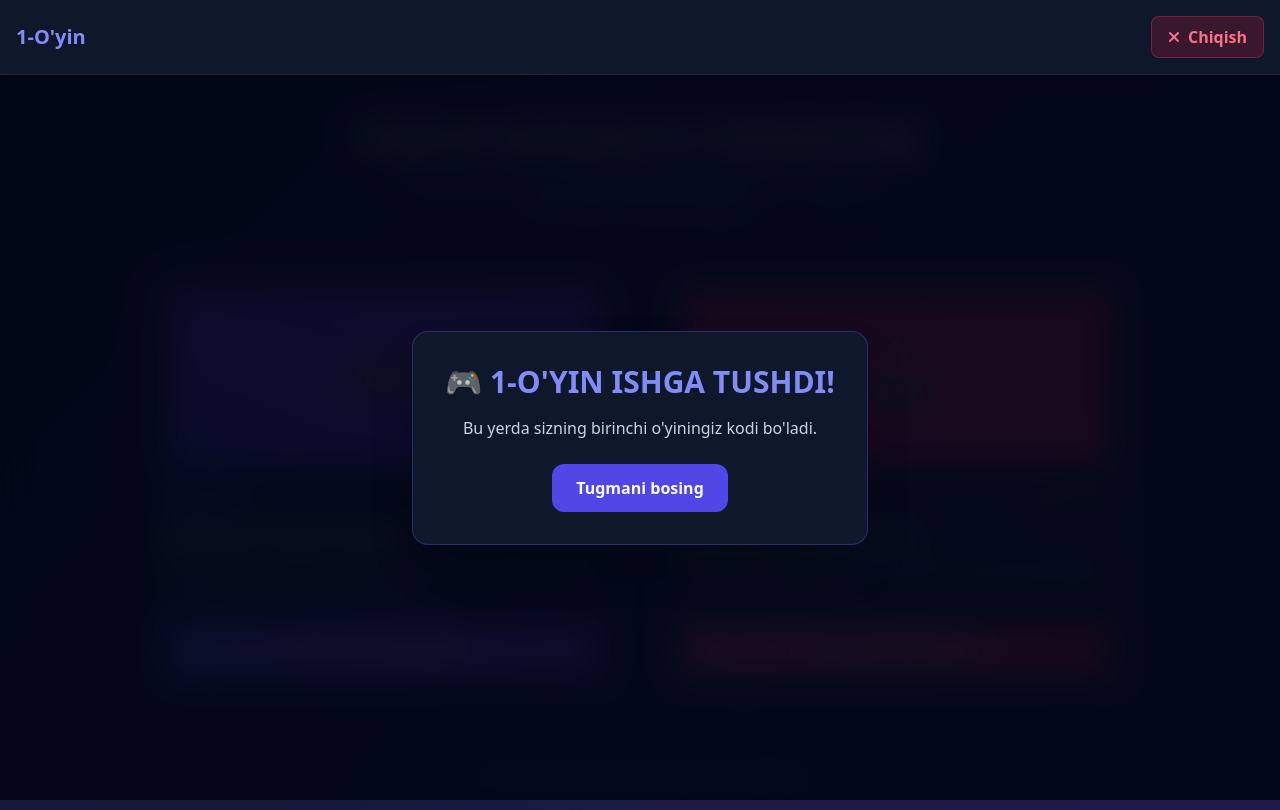
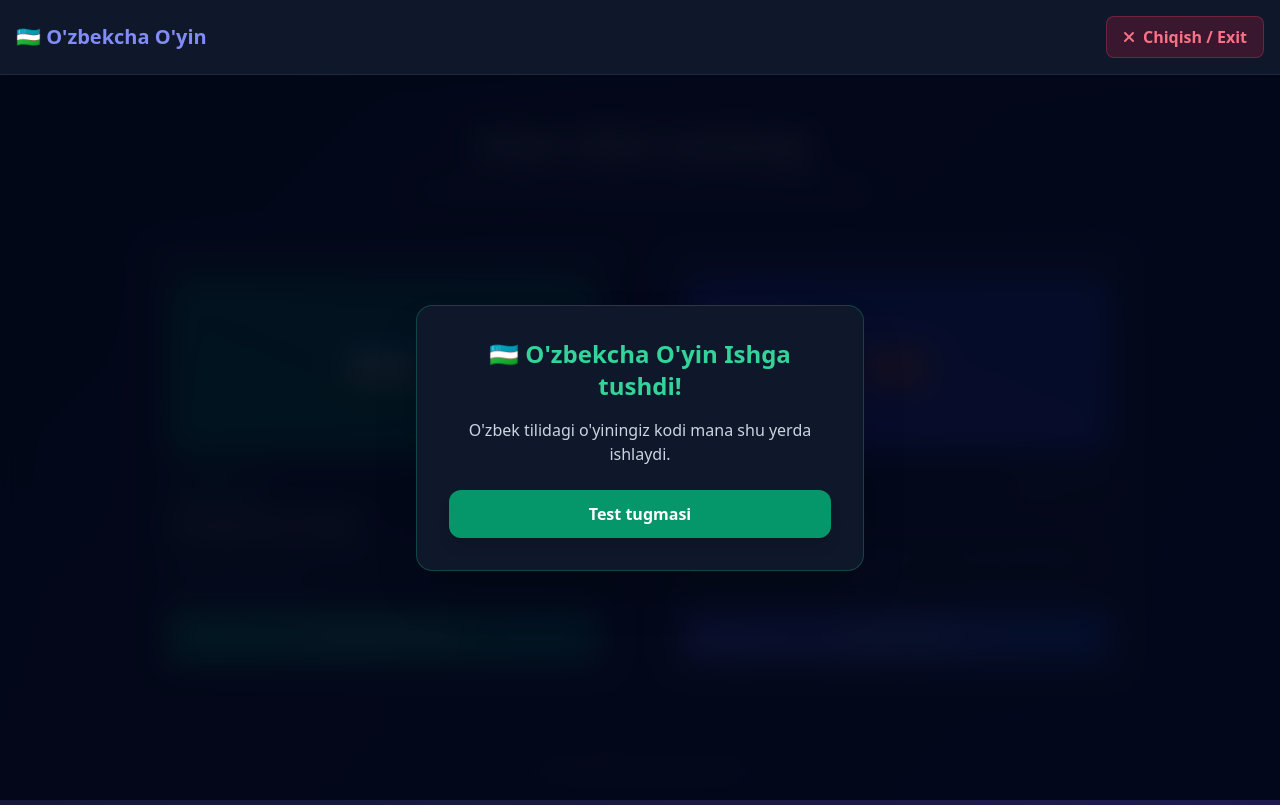
Before and after one commit to Onlinegames-site/Free, a plain HTML site: page index.html in a window 1280 px wide. Both pictures are taken after a click on the button "Oʻyinni boshlash". Drawn offline with nearby package versions, Linux system fonts and the light colour scheme.

Commit message:
Update index.html

```diff
--- a/index.html
+++ b/index.html
@@ -3,10 +3,10 @@
 <head>
     <meta charset="UTF-8">
     <meta name="viewport" content="width=device-width, initial-scale=1.0">
-    <title>Game Portal - Bosh Menyu</title>
-    <!-- Tailwind CSS (Dizayn va uslublar uchun) -->
+    <title>Game Portal - O'zbekcha va Inglizcha O'yinlar</title>
+    <!-- Tailwind CSS -->
     <script src="https://cdn.tailwindcss.com"></script>
-    <!-- FontAwesome (Ikonkalar uchun) -->
+    <!-- FontAwesome -->
     <link rel="stylesheet" href="https://cdnjs.cloudflare.com/ajax/libs/font-awesome/6.4.0/css/all.min.css">
     <style>
         body {
@@ -29,157 +29,147 @@
 </head>
 <body class="font-sans antialiased flex flex-col justify-between">
 
-    <!-- Navbar / Yuqori panel -->
+    <!-- Navbar -->
     <header class="w-full p-5 border-b border-slate-800 bg-slate-900/50 backdrop-blur-md flex justify-between items-center">
         <div class="flex items-center space-x-3">
             <i class="fa-solid font-bold text-indigo-500 text-3xl fa-gamepad animate-pulse"></i>
             <h1 class="text-2xl font-extrabold tracking-wider bg-gradient-to-r from-indigo-400 to-pink-500 bg-clip-text text-transparent">
-                GAME PORTAL
+                MULTILINGUAL GAMES
             </h1>
         </div>
-        <div class="flex items-center space-x-4 text-sm text-slate-400">
-            <span class="bg-slate-800 px-3 py-1.5 rounded-full border border-slate-700">
-                <i class="fa-solid fa-users text-emerald-400 mr-1.5"></i> Onlayn: <strong class="text-white">1</strong>
-            </span>
+        <div class="flex items-center space-x-2 text-sm text-slate-300">
+            <span class="bg-indigo-600/20 border border-indigo-500/30 px-3 py-1 rounded-full text-indigo-300">🇺🇿 / 🇬🇧</span>
         </div>
     </header>
 
-    <!-- Asosiy menyu va o'yinlar -->
-    <main class="max-w-5xl mx-auto px-4 py-10 w-full flex-grow">
+    <!-- Asosiy menyu -->
+    <main class="max-w-5xl mx-auto px-4 py-12 w-full flex-grow">
         <div class="text-center mb-12">
-            <h2 class="text-4xl font-black mb-3">Oʻyinni tanlang va rohatlaning!</h2>
+            <h2 class="text-4xl font-black mb-3">Oʻyin tilini tanlang</h2>
             <p class="text-slate-400 max-w-lg mx-auto">
-                Quyidagi oʻyinlardan birini tanlang hamda "Boshlash" tugmasini bosib darhol oʻyinni boshlang.
+                Oʻzingizga qulay tilni tanlang va qiziqarli oʻyinlarni boshlang!
             </p>
         </div>
 
-        <!-- 2 ta O'yin kartochkalari gridi -->
+        <!-- 2 ta Til va O'yin Kartochkalari -->
         <div class="grid grid-cols-1 md:grid-cols-2 gap-8">
 
-            <!-- 1-O'yin Card -->
-            <div class="game-card rounded-2xl p-6 flex flex-col justify-between">
+            <!-- 1. O'ZBEKCHA O'YIN -->
+            <div class="game-card rounded-2xl p-6 flex flex-col justify-between border-t-4 border-t-emerald-500">
                 <div>
-                    <div class="w-full h-44 rounded-xl bg-gradient-to-tr from-indigo-600 to-purple-600 flex items-center justify-center mb-5 text-6xl shadow-lg">
-                        🎮
+                    <div class="w-full h-44 rounded-xl bg-gradient-to-tr from-emerald-600 to-teal-700 flex items-center justify-center mb-5 text-6xl shadow-lg">
+                        🇺🇿
                     </div>
                     <div class="flex justify-between items-center mb-2">
-                        <span class="text-xs uppercase font-bold tracking-wider px-2.5 py-1 rounded bg-indigo-500/20 text-indigo-400 border border-indigo-500/30">1-O'yin</span>
-                        <span class="text-xs text-slate-400"><i class="fa-solid fa-star text-amber-400 mr-1"></i> Top o'yin</span>
+                        <span class="text-xs uppercase font-bold tracking-wider px-2.5 py-1 rounded bg-emerald-500/20 text-emerald-400 border border-emerald-500/30">O'zbek tili</span>
+                        <span class="text-xs text-slate-400"><i class="fa-solid fa-gamepad text-emerald-400 mr-1"></i> Interaktiv</span>
                     </div>
-                    <h3 class="text-2xl font-bold mb-2 text-white">Birinchi Oʻyin Nomi</h3>
+                    <h3 class="text-2xl font-bold mb-2 text-white">Oʻzbekcha Oʻyin</h3>
                     <p class="text-slate-400 text-sm mb-6">
-                        Bu oʻyin haqida qisqacha maʼlumot yoki tavsif. Oʻyiningiz qoidasi va maqsadi haqida yozishingiz mumkin.
+                        Toʻliq oʻzbek tilida tayyorlangan qiziqarli oʻyin. Qoidalari va savollari oʻzbek tilida.
                     </p>
                 </div>
-                <button onclick="startGame(1)" class="w-full py-3.5 px-6 rounded-xl bg-gradient-to-r from-indigo-500 to-purple-600 hover:from-indigo-600 hover:to-purple-700 font-bold text-white shadow-lg transition active:scale-95 flex items-center justify-center space-x-2">
+                <button onclick="startGame('uz')" class="w-full py-3.5 px-6 rounded-xl bg-gradient-to-r from-emerald-500 to-teal-600 hover:from-emerald-600 hover:to-teal-700 font-bold text-white shadow-lg transition active:scale-95 flex items-center justify-center space-x-2">
                     <i class="fa-solid fa-play"></i>
                     <span>Oʻyinni boshlash</span>
                 </button>
             </div>
 
-            <!-- 2-O'yin Card -->
-            <div class="game-card rounded-2xl p-6 flex flex-col justify-between">
+            <!-- 2. ENGLISH GAME -->
+            <div class="game-card rounded-2xl p-6 flex flex-col justify-between border-t-4 border-t-indigo-500">
                 <div>
-                    <div class="w-full h-44 rounded-xl bg-gradient-to-tr from-pink-600 to-rose-600 flex items-center justify-center mb-5 text-6xl shadow-lg">
-                        🕹️
+                    <div class="w-full h-44 rounded-xl bg-gradient-to-tr from-indigo-600 to-blue-700 flex items-center justify-center mb-5 text-6xl shadow-lg">
+                        🇬🇧
                     </div>
                     <div class="flex justify-between items-center mb-2">
-                        <span class="text-xs uppercase font-bold tracking-wider px-2.5 py-1 rounded bg-pink-500/20 text-pink-400 border border-pink-500/30">2-O'yin</span>
-                        <span class="text-xs text-slate-400"><i class="fa-solid fa-fire text-orange-400 mr-1"></i> Mashhur</span>
+                        <span class="text-xs uppercase font-bold tracking-wider px-2.5 py-1 rounded bg-indigo-500/20 text-indigo-400 border border-indigo-500/30">English</span>
+                        <span class="text-xs text-slate-400"><i class="fa-solid fa-gamepad text-indigo-400 mr-1"></i> Interactive</span>
                     </div>
-                    <h3 class="text-2xl font-bold mb-2 text-white">Ikkinchi Oʻyin Nomi</h3>
+                    <h3 class="text-2xl font-bold mb-2 text-white">English Game</h3>
                     <p class="text-slate-400 text-sm mb-6">
-                        Bu ikkinchi oʻyiningiz haqidagi tavsif. Oʻyin mazmuni yoki qiziqarli tomonlarini yozib qoʻying.
+                        An exciting game in English. Perfect for practicing and testing your English skills while playing.
                     </p>
                 </div>
-                <button onclick="startGame(2)" class="w-full py-3.5 px-6 rounded-xl bg-gradient-to-r from-pink-500 to-rose-600 hover:from-pink-600 hover:to-rose-700 font-bold text-white shadow-lg transition active:scale-95 flex items-center justify-center space-x-2">
+                <button onclick="startGame('en')" class="w-full py-3.5 px-6 rounded-xl bg-gradient-to-r from-indigo-500 to-blue-600 hover:from-indigo-600 hover:to-blue-700 font-bold text-white shadow-lg transition active:scale-95 flex items-center justify-center space-x-2">
                     <i class="fa-solid fa-play"></i>
-                    <span>Oʻyinni boshlash</span>
+                    <span>Start Game</span>
                 </button>
             </div>
 
         </div>
     </main>
 
-    <!-- O'YIN MAYDONI (Modal Oyna) -->
+    <!-- O'YIN OYNASI (Modal) -->
     <div id="gameModal" class="fixed inset-0 bg-slate-950/90 backdrop-blur-lg hidden flex-col z-50">
-        <!-- O'yin tegi (Header) -->
         <div class="p-4 bg-slate-900 border-b border-slate-800 flex justify-between items-center">
-            <h2 id="currentGameTitle" class="text-xl font-bold text-indigo-400">O'yin nomi</h2>
+            <h2 id="currentGameTitle" class="text-xl font-bold text-indigo-400">Game Window</h2>
             <button onclick="closeGame()" class="px-4 py-2 rounded-lg bg-rose-600/20 text-rose-400 border border-rose-500/30 hover:bg-rose-600 hover:text-white transition font-bold flex items-center space-x-2">
                 <i class="fa-solid fa-xmark"></i>
-                <span>Chiqish</span>
+                <span id="closeBtnText">Chiqish / Exit</span>
             </button>
         </div>
 
-        <!-- O'YIN KODI JOYLANADIGAN AREA -->
         <div class="flex-grow p-4 flex items-center justify-center overflow-auto" id="gameContainer">
-            <!-- JavaScript orqali o'yin kodi shu yerga tushadi -->
+            <!-- O'yin kodi shu yerga joylashadi -->
         </div>
     </div>
 
     <!-- Footer -->
     <footer class="w-full text-center p-6 text-slate-500 text-sm border-t border-slate-800/50">
-        <p>&copy; 2026 Game Portal. Barcha huquqlar himoyalangan.</p>
+        <p>&copy; 2026 Multilingual Game Portal.</p>
     </footer>
 
     <!-- JavaScript Logikasi -->
     <script>
-        // O'YINLARNING KODLARI
-        // O'zingizdagi o'yin kodlarini shu obyekt ichiga joylashtiring:
         const games = {
-            1: {
-                title: "1-O'yin",
-                // 1-O'yingizning HTML / JS kodini pastdagi ` ` belgilar orasiga qo'ying
+            'uz': {
+                title: "🇺🇿 O'zbekcha O'yin",
+                // O'zbekcha o'yiningiz kodini shu yerga qo'yasiz:
                 content: `
-                    <div class="text-center p-8 bg-slate-900 rounded-2xl border border-indigo-500/30 shadow-2xl">
-                        <h1 class="text-3xl font-bold text-indigo-400 mb-4">🎮 1-O'YIN ISHGA TUSHDI!</h1>
-                        <p class="text-slate-300 mb-6">Bu yerda sizning birinchi o'yiningiz kodi bo'ladi.</p>
-                        <!-- Misol uchun o'yin elementi -->
-                        <button onclick="alert('O\'yin ishladi!')" class="px-6 py-3 bg-indigo-600 hover:bg-indigo-500 rounded-xl font-bold">
-                            Tugmani bosing
+                    <div class="text-center p-8 bg-slate-900 rounded-2xl border border-emerald-500/30 shadow-2xl max-w-md w-full">
+                        <h1 class="text-2xl font-bold text-emerald-400 mb-4">🇺🇿 O'zbekcha O'yin Ishga tushdi!</h1>
+                        <p class="text-slate-300 mb-6">O'zbek tilidagi o'yiningiz kodi mana shu yerda ishlaydi.</p>
+                        <button onclick="alert('O\'yin muvaffaqiyatli ishlayapti!')" class="w-full py-3 bg-emerald-600 hover:bg-emerald-500 rounded-xl font-bold text-white shadow-lg">
+                            Test tugmasi
                         </button>
                     </div>
                 `
             },
-            2: {
-                title: "2-O'yin",
-                // 2-O'yingizning HTML / JS kodini pastdagi ` ` belgilar orasiga qo'ying
+            'en': {
+                title: "🇬🇧 English Game",
+                // Inglizcha o'yiningiz kodini shu yerga qo'yasiz:
                 content: `
-                    <div class="text-center p-8 bg-slate-900 rounded-2xl border border-pink-500/30 shadow-2xl">
-                        <h1 class="text-3xl font-bold text-pink-400 mb-4">🕹️ 2-O'YIN ISHGA TUSHDI!</h1>
-                        <p class="text-slate-300 mb-6">Bu yerda sizning ikkinchi o'yiningiz kodi bo'ladi.</p>
-                        <!-- Misol uchun o'yin elementi -->
-                        <button onclick="alert('Ikkinchi o\'yin ishladi!')" class="px-6 py-3 bg-pink-600 hover:bg-pink-500 rounded-xl font-bold">
-                            Tugmani bosing
+                    <div class="text-center p-8 bg-slate-900 rounded-2xl border border-indigo-500/30 shadow-2xl max-w-md w-full">
+                        <h1 class="text-2xl font-bold text-indigo-400 mb-4">🇬🇧 English Game Started!</h1>
+                        <p class="text-slate-300 mb-6">Your English game code will run right here.</p>
+                        <button onclick="alert('The game is working successfully!')" class="w-full py-3 bg-indigo-600 hover:bg-indigo-500 rounded-xl font-bold text-white shadow-lg">
+                            Test Button
                         </button>
                     </div>
                 `
             }
         };
 
-        // O'yinni ekranga chiqarish funksiyasi
-        function startGame(gameId) {
+        function startGame(lang) {
             const modal = document.getElementById('gameModal');
             const container = document.getElementById('gameContainer');
             const title = document.getElementById('currentGameTitle');
 
-            if (games[gameId]) {
-                title.innerText = games[gameId].title;
-                container.innerHTML = games[gameId].content;
+            if (games[lang]) {
+                title.innerText = games[lang].title;
+                container.innerHTML = games[lang].content;
                 modal.classList.remove('hidden');
                 modal.classList.add('flex');
             }
         }
 
-        // O'yindan chiqish funksiyasi
         function closeGame() {
             const modal = document.getElementById('gameModal');
             const container = document.getElementById('gameContainer');
 
             modal.classList.add('hidden');
             modal.classList.remove('flex');
-            container.innerHTML = ''; // O'yinni to'xtatish va tozalash
+            container.innerHTML = '';
         }
     </script>
 </body>
```
